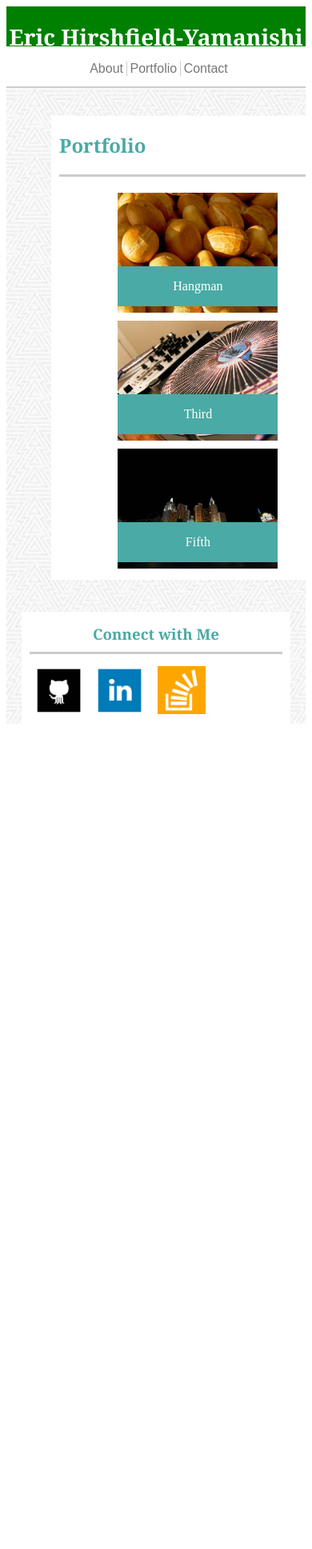
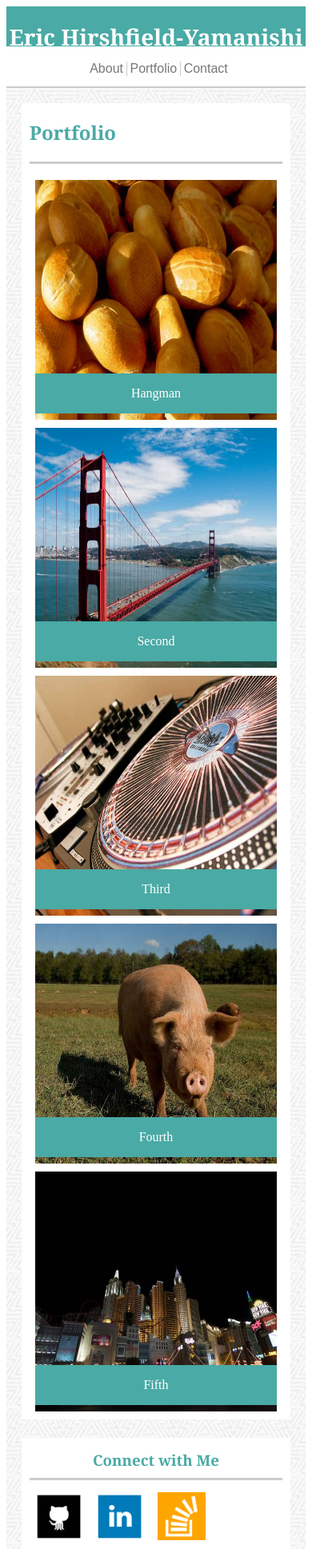
Before and after one commit to ehirshfield/Responsive-Portfolio, a PHP site: page /portfolio.html in a window 390 px wide. Shown: the top 1937 px of the page at 80% size. Before the commit the page ends 905 px from the top, so only its background shows below. Run offline with PHP 8.4, Linux system fonts and the light colour scheme.

Commit message:
Finished responsive

```diff
--- a/assets/css/style.css
+++ b/assets/css/style.css
@@ -348,15 +350,14 @@ h3 {
 @media screen and (max-width: 980px) {
 
 	#headerName{
-		background: yellow;
+		background: #4aaaa5;
 		position: relative;
 		float: left;
 		width: 275px;
 		height: 100px;
-		/*background: #4aaaa5;*/
 		vertical-align: middle;
 		text-align: center;
-		margin-left: 15%;
+		margin-left: 10%;
 	}
 
 	#profilePic {
@@ -367,18 +368,43 @@ h3 {
 
 		}
 
-	#divMainAbout {
+	#containerMainPortfolio {
+		width: 100%;
+		height: 100%;
+		background-image: url(../images/new_year_background/new_year_background.png);
+		background-repeat: repeat;
+		overflow: auto;
+		position: relative;
+		}
 
+
+	#divMainPortfolio {
 		width: 35%;
-		height: 500px;
+		height: 90%;
 		background: white;
 		border: 1px;
 		border-color: #dddddd;
 		float: left;
 		margin-left: 15%;
-		margin-top: 35px;
-		margin-right: 13.33px;
-		margin-bottom: 35px;
+		margin-top: 5%;
+		margin-right: 0;
+		margin-bottom: 5%;
+		position:relative;
+		overflow: auto;
+		}
+
+	#divMainAbout {
+
+		width: 35%;
+		height: 90%;
+		background: white;
+		border: 1px;
+		border-color: #dddddd;
+		float: left;
+		margin-left: 15%;
+		margin-top: 5%;
+		margin-right: 0;
+		margin-bottom: 5%;
 		position: relative;
 		overflow: auto;
 
@@ -402,11 +428,97 @@ h3 {
 		line-height: 2vh;
 		}
 
+
+	#portfolio1 {
+		height: 150px;
+		width: 90%;
+		background-image: url(../images/bread.jpeg);
+		background-size: 100% 100%;
+		background-repeat: no-repeat;
+		position: relative;
+		float: left;
+		margin: 0 5% 10px 5%;
+
+	}
+
+	#portfolio2 {
+		height: 150px;
+		width: 90%;
+		background-image: url(../images/bridge.jpeg);
+		background-size: 100% 100%;
+		background-repeat: no-repeat;
+		position: relative;
+		float: left;
+		margin: 0 5% 10px 5%;
+	}
+	#portfolio3 {
+		height: 150px;
+		width: 90%;
+		background-image: url(../images/music.jpeg);
+		background-size: 100% 100%;
+		background-repeat: no-repeat;
+		position: relative;
+		float: left;
+		margin: 0 5% 10px 5%;
+	}
+	#portfolio4 {
+		height: 150px;
+		width: 90%;
+		background-image: url(../images/pig.jpeg);
+		background-size: 100% 100%;
+		background-repeat: no-repeat;
+		position: relative;
+		float: left;
+		margin: 0 5% 10px 5%;
+	}
+	#portfolio5 {
+		height: 150px;
+		width: 90%;
+		background-image: url(../images/vegas.jpeg);
+		background-size: 100% 100%;
+		background-repeat: no-repeat;
+		position: relative;
+		float: left;
+		margin: 0 5% 10px 5%;
+	}
+
+	.innerPortfolio {
+		position: absolute;
+		bottom: 2mm;
+		background-color: #4aaaa5;
+		height: 50px;
+		width: 100%;
+		color: #ffffff;
+		text-align: center;
+	}
+
+	.portfolioText {
+		position: absolute;
+		top:0;
+		bottom: 0;
+		left: 0;
+		right: 0;
+	}
+
+	#divMainContact {
+		width: 45%;
+		height: 90%;
+		background: white;
+		border: 1px;
+		border-color: #dddddd;
+		float: left;
+		margin-left: 10%;
+		margin-top: 5%;
+		margin-right: 5%;
+		margin-bottom: 5%;
+		position:relative;
+	}
+
 	.divConnect {
 		background: white;
 		float: right;
-		margin-top: 35px;
-		margin-right: 15%;
+		margin-top: 5%;
+		margin-right: 10%;
 		width: 30%;
 		height: 150px;
 		}
@@ -436,7 +548,7 @@ h3 {
 
 @media screen and (max-width: 768px) {
 	#headerName{
-		background: red;
+		background: #4aaaa5;
 		margin-left: 5%;
 		width: 350px;
 		height: 100px;
@@ -533,6 +645,132 @@ h3 {
 		line-height: 2vh;
 		}
 
+	#divMainContact {
+		width: 90%;
+		height: 90%;
+		background: white;
+		border: 1px;
+		border-color: #dddddd;
+		float: left;
+		margin-left: 5%;
+		margin-top: 5%;
+		margin-right: 5%;
+		margin-bottom: 5%;
+		position:relative;
+	}
+
+	#formSheet {
+		color: #808080;
+		font-family:'Arial', 'Helvetica Neue', Helvetica, sans-serif;
+		margin: 5% 5% 5% 5%;
+		font-size: 20px;
+		}
+
+	.textBox {
+		color: #cccccc;
+		width: 95%;
+		margin: 1% 0 1% 0;
+		height: 30px;
+		font-size: 20px;
+	}
+
+	.submitButton {
+		background: #4aaaa5;
+		color: #ffffff;
+		font-family: 'Georgia', Times, "Times New Roman", serif;
+		border: none;
+		width:100px;
+		height:50px;
+		position: relative;
+		margin-top: 10px;
+		font-size: 18px;
+	}
+
+	textarea {
+		border-color: #cccccc;
+		width: 95%;
+		height: 150px;
+		margin: 1% 0 1% 0;
+	}
+
+	#divMainPortfolio {
+		width: 90%;
+		height: 90%;
+		background: white;
+		border: 1px;
+		border-color: #dddddd;
+		float: left;
+		margin-left: 5%;
+		margin-top: 5%;
+		margin-right: 5%;
+		margin-bottom: 5%;
+		position:relative;
+		overflow: auto;
+		}
+
+	#portfolio1 {
+		height: 150px;
+		width: 40%;
+		background-image: url(../images/bread.jpeg);
+		background-size: 100% 100%;
+		background-repeat: no-repeat;
+		position: relative;
+		float: left;
+		margin: 0 5% 10px 5%;
+
+	}
+
+	#portfolio2 {
+		height: 150px;
+		width: 40%;
+		background-image: url(../images/bridge.jpeg);
+		background-size: 100% 100%;
+		background-repeat: no-repeat;
+		position: relative;
+		float: left;
+		margin: 0 5% 10px 5%;
+	}
+	#portfolio3 {
+		height: 150px;
+		width: 40%;
+		background-image: url(../images/music.jpeg);
+		background-size: 100% 100%;
+		background-repeat: no-repeat;
+		position: relative;
+		float: left;
+		margin: 0 5% 10px 5%;
+	}
+	#portfolio4 {
+		height: 150px;
+		width: 40%;
+		background-image: url(../images/pig.jpeg);
+		background-size: 100% 100%;
+		background-repeat: no-repeat;
+		position: relative;
+		float: left;
+		margin: 0 5% 10px 5%;
+	}
+	#portfolio5 {
+		height: 150px;
+		width: 40%;
+		background-image: url(../images/vegas.jpeg);
+		background-size: 100% 100%;
+		background-repeat: no-repeat;
+		position: relative;
+		float: left;
+		margin: 0 5% 10px 5%;
+	}
+
+	.innerPortfolio {
+		position: absolute;
+		bottom: 2mm;
+		background-color: #4aaaa5;
+		height: 50px;
+		width: 100%;
+		color: #ffffff;
+		text-align: center;
+	}
+
 
 	.divConnect {
 		background: white;
@@ -569,7 +807,7 @@ h3 {
 
 @media screen and (max-width: 640px) {
 	#headerName{
-		background: green;
+		background: #4aaaa5;
 		margin-left: 0;
 		width: 100%;
 		height: 50px;
@@ -686,5 +924,74 @@ h3 {
 		line-height: 2vh;
 		}
 
+	#divMainPortfolio {
+		width: 90%;
+		height: 90%;
+		background: white;
+		border: 1px;
+		border-color: #dddddd;
+		float: left;
+		margin-left: 5%;
+		margin-top: 5%;
+		margin-right: 5%;
+		margin-bottom: 5%;
+		position:relative;
+		overflow: auto;
+		}
+
+	#portfolio1 {
+		height: 300px;
+		width: 90%;
+		background-image: url(../images/bread.jpeg);
+		background-size: 100% 100%;
+		background-repeat: no-repeat;
+		position: relative;
+		float: left;
+		margin: 0 5% 10px 5%;
+
+	}
+
+	#portfolio2 {
+		height: 300px;
+		width: 90%;
+		background-image: url(../images/bridge.jpeg);
+		background-size: 100% 100%;
+		background-repeat: no-repeat;
+		position: relative;
+		float: left;
+		margin: 0 5% 10px 5%;
+	}
+	#portfolio3 {
+		height: 300px;
+		width: 90%;
+		background-image: url(../images/music.jpeg);
+		background-size: 100% 100%;
+		background-repeat: no-repeat;
+		position: relative;
+		float: left;
+		margin: 0 5% 10px 5%;
+	}
+	#portfolio4 {
+		height: 300px;
+		width: 90%;
+		background-image: url(../images/pig.jpeg);
+		background-size: 100% 100%;
+		background-repeat: no-repeat;
+		position: relative;
+		float: left;
+		margin: 0 5% 10px 5%;
+	}
+	#portfolio5 {
+		height: 300px;
+		width: 90%;
+		background-image: url(../images/vegas.jpeg);
+		background-size: 100% 100%;
+		background-repeat: no-repeat;
+		position: relative;
+		float: left;
+		margin: 0 5% 10px 5%;
+	}
+
+
 
 }
--- a/portfolio.html
+++ b/portfolio.html
@@ -88,13 +88,13 @@
 
 			</section>
 
-<!-- Hide footer to fit other crap
+
 			<section id="footer">
 				<p id="footerText">
 					Copyright 2016 Eric Hirshfield-Yamanishi
 				</p>
 			</section>
--->
+
 
 
 
```
Also changed, not shown: other parts of assets/css/style.css (+32 -30 lines).
